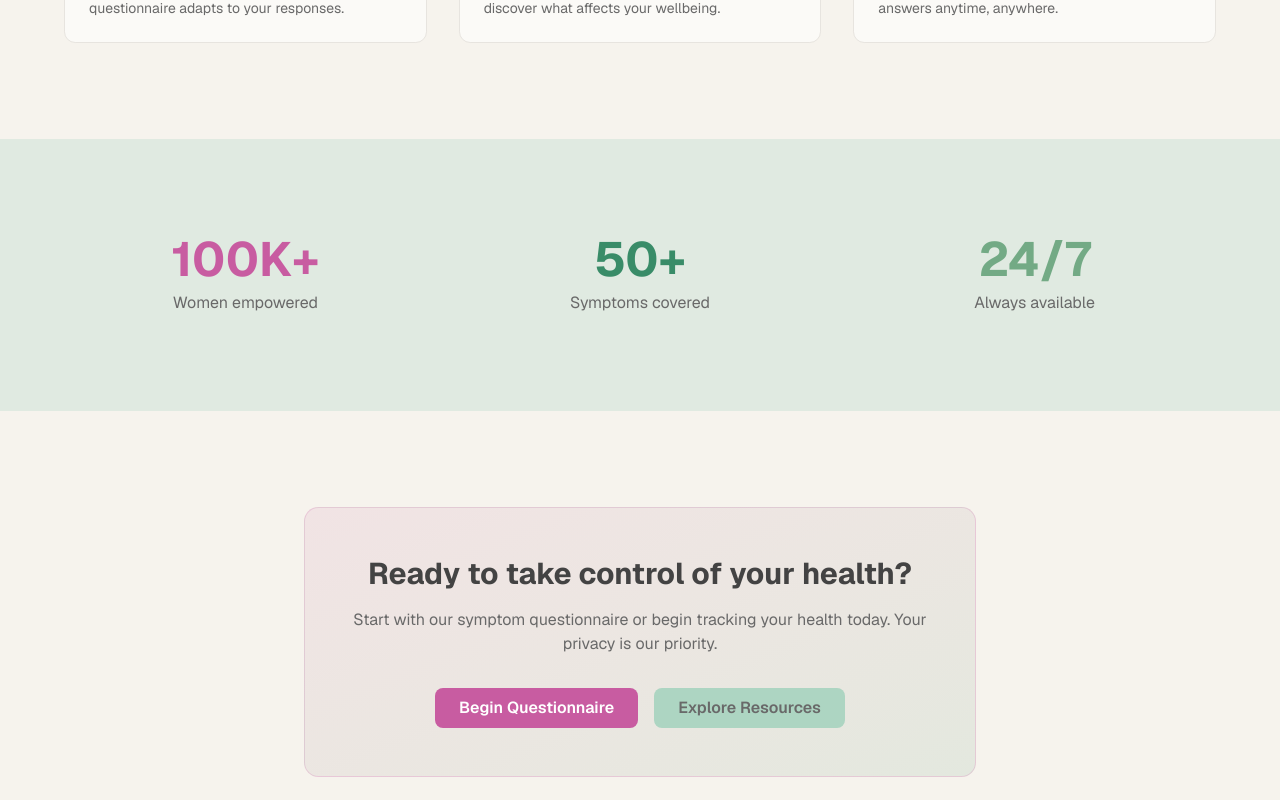
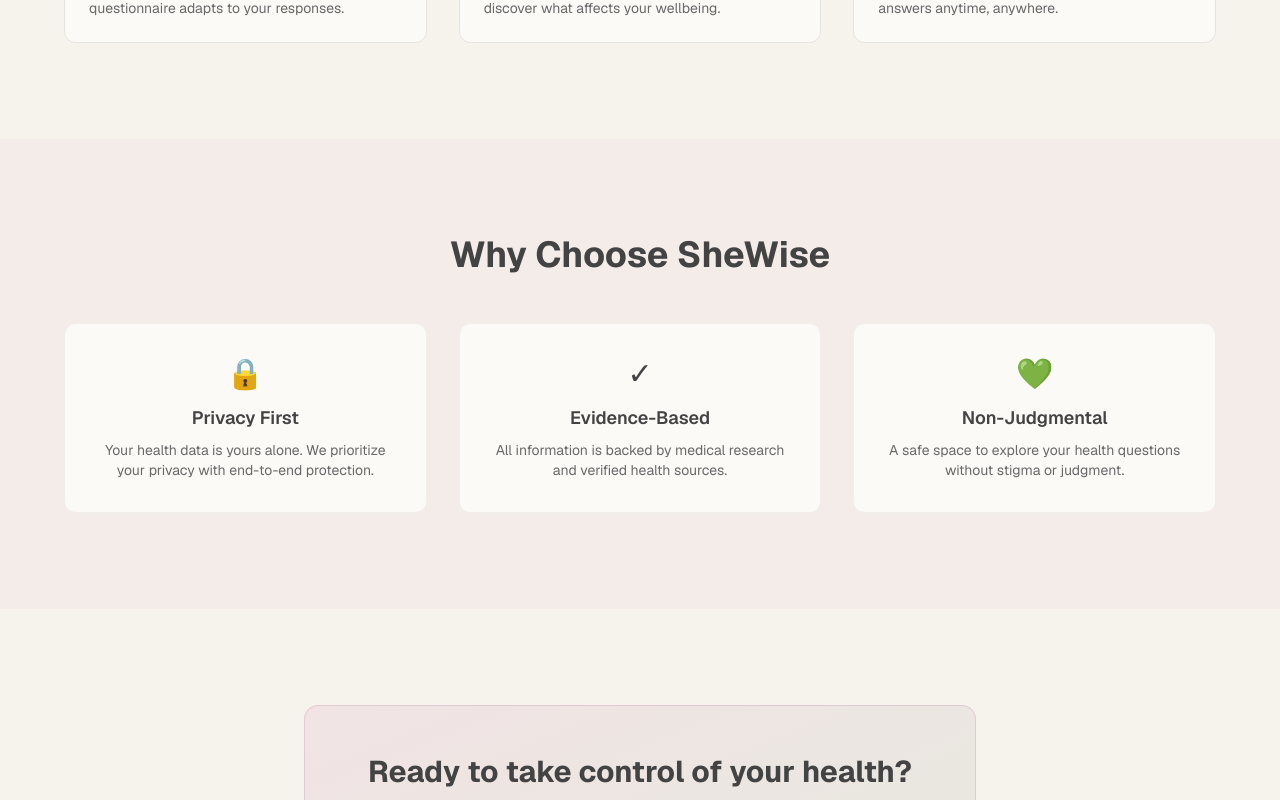
Before and after one commit to buildByMed/SheWise_Coffee-Code, a Next.js app: page / in a window 1280 px wide. Shown: the part 1140-1940 px from the top of the page. Built offline with nearby package versions, Linux system fonts and the light colour scheme.

Commit message:
feat: replace statistics section with SheWise benefits

```diff
--- a/app/page.tsx
+++ b/app/page.tsx
@@ -110,21 +110,27 @@ export default function Home() {
         </div>
       </section>
 
-      {/* Statistics Section */}
-      <section className="bg-muted/30 py-16 sm:py-24 px-4 sm:px-6 lg:px-8">
+      {/* Why Choose SheWise Section */}
+      <section className="bg-primary/5 py-16 sm:py-24 px-4 sm:px-6 lg:px-8">
         <div className="max-w-6xl mx-auto">
+          <h2 className="text-3xl sm:text-4xl font-bold text-foreground text-center mb-12">
+            Why Choose SheWise
+          </h2>
           <div className="grid grid-cols-1 sm:grid-cols-3 gap-8">
-            <div className="text-center">
-              <p className="text-4xl sm:text-5xl font-bold text-primary mb-2">100K+</p>
-              <p className="text-muted-foreground">Women empowered</p>
+            <div className="text-center bg-card rounded-xl p-8 border border-border/50">
+              <div className="text-3xl mb-3">🔒</div>
+              <h3 className="text-lg font-semibold text-foreground mb-2">Privacy First</h3>
+              <p className="text-muted-foreground text-sm">Your health data is yours alone. We prioritize your privacy with end-to-end protection.</p>
             </div>
-            <div className="text-center">
-              <p className="text-4xl sm:text-5xl font-bold text-secondary mb-2">50+</p>
-              <p className="text-muted-foreground">Symptoms covered</p>
+            <div className="text-center bg-card rounded-xl p-8 border border-border/50">
+              <div className="text-3xl mb-3">✓</div>
+              <h3 className="text-lg font-semibold text-foreground mb-2">Evidence-Based</h3>
+              <p className="text-muted-foreground text-sm">All information is backed by medical research and verified health sources.</p>
             </div>
-            <div className="text-center">
-              <p className="text-4xl sm:text-5xl font-bold text-accent mb-2">24/7</p>
-              <p className="text-muted-foreground">Always available</p>
+            <div className="text-center bg-card rounded-xl p-8 border border-border/50">
+              <div className="text-3xl mb-3">💚</div>
+              <h3 className="text-lg font-semibold text-foreground mb-2">Non-Judgmental</h3>
+              <p className="text-muted-foreground text-sm">A safe space to explore your health questions without stigma or judgment.</p>
             </div>
           </div>
         </div>
--- a/components/layout/footer.tsx
+++ b/components/layout/footer.tsx
@@ -84,7 +84,7 @@ export default function Footer() {
         <div className="border-t border-border pt-8">
           <div className="flex flex-col sm:flex-row justify-between items-center gap-4">
             <p className="text-sm text-muted-foreground">
-              © 2026 SheWise. All rights reserved. Women&apos;s health, empowered.
+              © 2026 SheWise by Coffee&Code. All rights reserved. Women&apos;s health, empowered.
             </p>
             <p className="text-xs text-muted-foreground bg-yellow-50 dark:bg-yellow-950/30 px-3 py-2 rounded">
               ⚠️ Disclaimer: SheWise provides educational information only and is not a substitute for professional medical advice.
```
